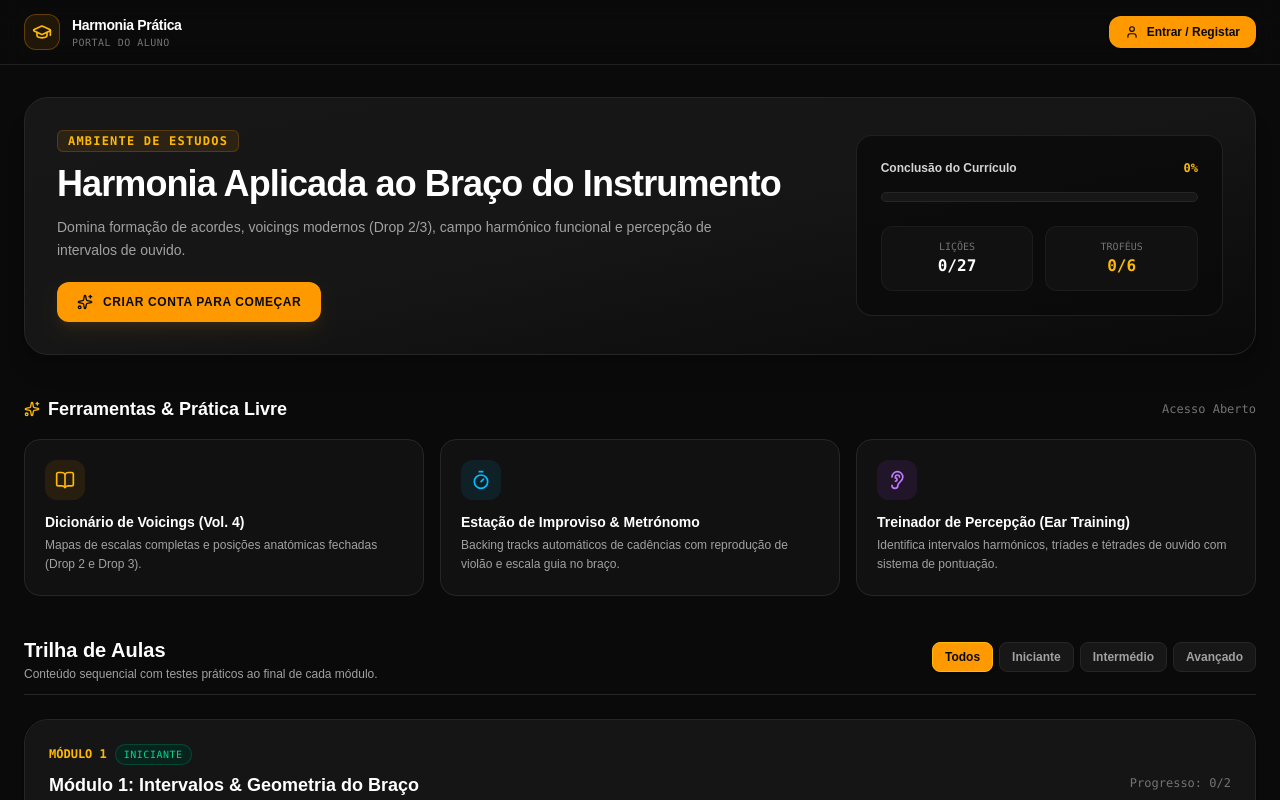
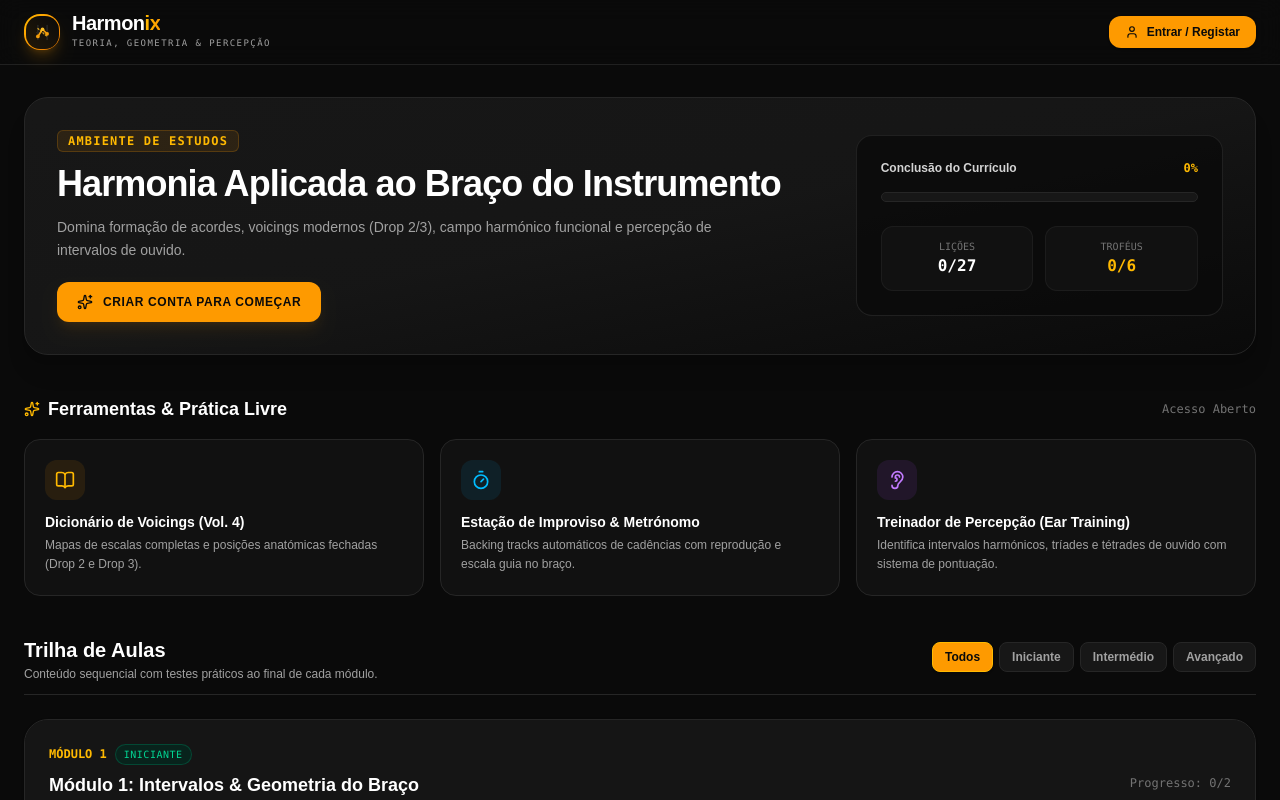
Before and after one commit to renanvieira-dev/music-theory, a Next.js app: page / in a window 1280 px wide. Shown: the top 800 px of the page. Built offline with nearby package versions, Linux system fonts and the light colour scheme; no server answers.

Commit message:
feat: implementa identidade Harmonix com logo, auth guard e protecao de build

```diff
--- a/app/layout.tsx
+++ b/app/layout.tsx
@@ -2,21 +2,19 @@ import type { Metadata } from 'next';
 import './globals.css';
 
 export const metadata: Metadata = {
-  title: 'Harmonia Prática - Violão & Guitarra',
-  description: 'Plataforma interativa de harmonia e teoria musical aplicada.',
+  title: 'Harmonix — Teoria, Geometria & Percepção',
+  description:
+    'Plataforma interativa de teoria musical aplicada ao braço do instrumento: condução de vozes, Drop 2/3, campo harmónico e treino auditivo.',
 };
 
 export default function RootLayout({
   children,
-}: {
+}: Readonly<{
   children: React.ReactNode;
-}) {
+}>) {
   return (
-    <html lang="pt">
-      <body
-        suppressHydrationWarning
-        className="min-h-screen bg-neutral-950 text-neutral-100 antialiased"
-      >
+    <html lang="pt-BR">
+      <body className="bg-neutral-950 text-neutral-100 antialiased selection:bg-amber-500 selection:text-neutral-950">
         {children}
       </body>
     </html>
--- a/app/modulo/[moduleSlug]/[lessonSlug]/page.tsx
+++ b/app/modulo/[moduleSlug]/[lessonSlug]/page.tsx
@@ -1,4 +1,3 @@
-// app/modulo/[moduleSlug]/[lessonSlug]/page.tsx
 'use client';
 
 import React, { Suspense } from 'react';
--- a/app/page.tsx
+++ b/app/page.tsx
@@ -1,4 +1,3 @@
-// app/page.tsx
 'use client';
 
 import React, { useState } from 'react';
@@ -6,22 +5,19 @@ import Link from 'next/link';
 import { COURSE_MODULES } from '@/data/modules';
 import { useStudyProgress } from '@/store/useStudyProgress';
 import { UserAuthModal } from '@/components/gamification/UserAuthModal';
+import { Logo } from '@/components/ui/Logo';
 import { CourseLevel } from '@/types/course';
 import {
   BookOpen,
   CheckCircle,
   ArrowRight,
   Sparkles,
-  Compass,
   Timer,
   Ear,
   User,
-  Trophy,
-  Flame,
   Zap,
   Lock,
   PlayCircle,
-  GraduationCap,
 } from 'lucide-react';
 
 export default function HomePage() {
@@ -37,7 +33,6 @@ export default function HomePage() {
   const progressPercent = Math.round((completedLessons.length / totalLessons) * 100);
   const unlockedTrophies = achievements.filter((a) => a.unlockedAt !== null).length;
 
-  // Próxima lição sugerida para o aluno continuar
   const allLessons = COURSE_MODULES.flatMap((m) =>
     m.lessons.map((l) => ({ ...l, moduleSlug: m.slug, moduleTitle: m.title }))
   );
@@ -56,27 +51,15 @@ export default function HomePage() {
 
   return (
     <div className="min-h-screen bg-neutral-950 text-neutral-100 flex flex-col">
-      {/* Modal de Autenticação & Troféus */}
       <UserAuthModal isOpen={isAuthModalOpen} onClose={() => setIsAuthModalOpen(false)} />
 
-      {/* Topbar da Plataforma */}
+      {/* Topbar Harmonix */}
       <header className="border-b border-neutral-800/80 bg-neutral-950/80 backdrop-blur-md sticky top-0 z-40">
         <div className="max-w-7xl mx-auto px-6 h-16 flex items-center justify-between">
-          <div className="flex items-center gap-3">
-            <div className="w-9 h-9 rounded-xl bg-amber-500/10 border border-amber-500/30 flex items-center justify-center text-amber-400">
-              <GraduationCap className="w-5 h-5" />
-            </div>
-            <div>
-              <span className="font-extrabold text-sm tracking-tight text-white block">
-                Harmonia Prática
-              </span>
-              <span className="text-[10px] font-mono text-neutral-500 uppercase tracking-wider block">
-                Portal do Aluno
-              </span>
-            </div>
-          </div>
+          <Link href="/" className="hover:opacity-90 transition">
+            <Logo size="md" showTagline={true} />
+          </Link>
 
-          {/* Estado de Login no Cabeçalho */}
           <div className="flex items-center gap-3">
             {user ? (
               <button
@@ -107,9 +90,8 @@ export default function HomePage() {
         </div>
       </header>
 
-      {/* Conteúdo Principal */}
+      {/* Cockpit do Aluno */}
       <main className="flex-1 max-w-7xl mx-auto w-full px-6 py-8 space-y-10">
-        {/* Banner de Boas-Vindas & Cockpit do Aluno */}
         <section className="p-8 rounded-3xl bg-gradient-to-br from-neutral-900 via-neutral-900/90 to-neutral-950 border border-neutral-800 shadow-xl relative overflow-hidden">
           <div className="relative z-10 grid grid-cols-1 lg:grid-cols-3 gap-8 items-center">
             <div className="lg:col-span-2 space-y-3">
@@ -125,7 +107,6 @@ export default function HomePage() {
                 Domina formação de acordes, voicings modernos (Drop 2/3), campo harmónico funcional e percepção de intervalos de ouvido.
               </p>
 
-              {/* Botão de Ação Rápida */}
               <div className="pt-2">
                 {user ? (
                   <Link
@@ -145,7 +126,6 @@ export default function HomePage() {
               </div>
             </div>
 
-            {/* Caixa de Métricas do Aluno */}
             <div className="p-6 bg-neutral-950/80 rounded-2xl border border-neutral-800/80 space-y-4">
               <div className="flex justify-between items-center text-xs font-semibold">
                 <span className="text-neutral-300">Conclusão do Currículo</span>
@@ -176,7 +156,7 @@ export default function HomePage() {
           </div>
         </section>
 
-        {/* Laboratórios Interativos de Prática */}
+        {/* Ferramentas e Laboratórios de Prática */}
         <section className="space-y-4">
           <div className="flex items-center justify-between">
             <h2 className="text-lg font-bold text-white flex items-center gap-2">
@@ -212,7 +192,7 @@ export default function HomePage() {
                 Estação de Improviso & Metrónomo
               </h3>
               <p className="text-xs text-neutral-400 mt-1 leading-relaxed">
-                Backing tracks automáticos de cadências com reprodução de violão e escala guia no braço.
+                Backing tracks automáticos de cadências com reprodução e escala guia no braço.
               </p>
             </Link>
 
@@ -233,7 +213,7 @@ export default function HomePage() {
           </div>
         </section>
 
-        {/* Trilha Curricular com Filtros */}
+        {/* Trilha Curricular */}
         <section className="space-y-6">
           <div className="flex flex-col sm:flex-row sm:items-center justify-between gap-4 pb-3 border-b border-neutral-800">
             <div>
@@ -243,7 +223,6 @@ export default function HomePage() {
               </p>
             </div>
 
-            {/* Filtros por Nível */}
             <div className="flex items-center gap-1.5 overflow-x-auto pb-1">
               {[
                 { id: 'todos', label: 'Todos' },
@@ -269,7 +248,6 @@ export default function HomePage() {
             </div>
           </div>
 
-          {/* Módulos do Curso */}
           <div className="space-y-6">
             {filteredModules.map((module) => {
               const moduleLessonsDone = module.lessons.filter((l) =>
@@ -283,7 +261,6 @@ export default function HomePage() {
                   key={module.id}
                   className="rounded-3xl bg-neutral-900/60 border border-neutral-800 overflow-hidden shadow-sm"
                 >
-                  {/* Cabeçalho do Módulo */}
                   <div className="p-6 border-b border-neutral-800/80 flex flex-col md:flex-row md:items-center justify-between gap-4 bg-neutral-900/80">
                     <div>
                       <div className="flex items-center gap-2 mb-1.5">
@@ -314,7 +291,6 @@ export default function HomePage() {
                     </div>
                   </div>
 
-                  {/* Lista de Aulas do Módulo */}
                   <div className="divide-y divide-neutral-800/60">
                     {module.lessons.map((lesson) => {
                       const isDone = completedLessons.includes(lesson.id);
--- /dev/null
+++ b/components/ui/Logo.tsx
@@ -0,0 +1,80 @@
+'use client';
+
+import React from 'react';
+
+interface LogoProps {
+  className?: string;
+  size?: 'sm' | 'md' | 'lg';
+  showTagline?: boolean;
+}
+
+export const Logo: React.FC<LogoProps> = ({ size = 'md', showTagline = true, className = '' }) => {
+  const iconSizes = {
+    sm: 'w-7 h-7',
+    md: 'w-9 h-9',
+    lg: 'w-12 h-12',
+  };
+
+  const textSizes = {
+    sm: 'text-lg',
+    md: 'text-xl',
+    lg: 'text-2xl',
+  };
+
+  return (
+    <div className={`flex items-center gap-3 select-none ${className}`}>
+      {/* Símbolo Geométrico: Conexão Harmônica no Braço */}
+      <div
+        className={`${iconSizes[size]} shrink-0 rounded-2xl bg-gradient-to-br from-amber-400 via-amber-500 to-amber-600 p-[1.5px] shadow-lg shadow-amber-500/20`}
+      >
+        <div className="w-full h-full bg-neutral-950 rounded-[14px] flex items-center justify-center p-1.5 overflow-hidden relative">
+          <div className="absolute inset-0 bg-gradient-to-tr from-amber-500/10 to-transparent pointer-events-none" />
+          <svg
+            viewBox="0 0 32 32"
+            fill="none"
+            xmlns="http://www.w3.org/2000/svg"
+            className="w-full h-full relative z-10"
+          >
+            <line x1="9" y1="5" x2="9" y2="27" stroke="#333333" strokeWidth="1.5" strokeLinecap="round" />
+            <line x1="23" y1="5" x2="23" y2="27" stroke="#333333" strokeWidth="1.5" strokeLinecap="round" />
+            <line x1="6" y1="16" x2="26" y2="16" stroke="#222222" strokeWidth="1.5" />
+
+            {/* Condução de vozes e tríade */}
+            <path
+              d="M9 22L16 11L23 18"
+              stroke="#f59e0b"
+              strokeWidth="2.5"
+              strokeLinecap="round"
+              strokeLinejoin="round"
+            />
+            <path
+              d="M9 10L16 16L23 22"
+              stroke="#fbbf24"
+              strokeWidth="2"
+              strokeLinecap="round"
+              strokeLinejoin="round"
+              strokeDasharray="2 3"
+              strokeOpacity="0.8"
+            />
+
+            <circle cx="9" cy="22" r="2.8" fill="#f59e0b" />
+            <circle cx="16" cy="11" r="2.8" fill="#fbbf24" />
+            <circle cx="23" cy="18" r="2.8" fill="#f59e0b" />
+          </svg>
+        </div>
+      </div>
+
+      {/* Tipografia */}
+      <div className="flex flex-col">
+        <span className={`${textSizes[size]} font-black tracking-tight text-white leading-none flex items-center`}>
+          Harmon<span className="bg-gradient-to-r from-amber-400 to-amber-500 bg-clip-text text-transparent">ix</span>
+        </span>
+        {showTagline && (
+          <span className="text-[9px] font-mono uppercase tracking-[0.16em] text-neutral-400 mt-1">
+            Teoria, Geometria & Percepção
+          </span>
+        )}
+      </div>
+    </div>
+  );
+};
```
